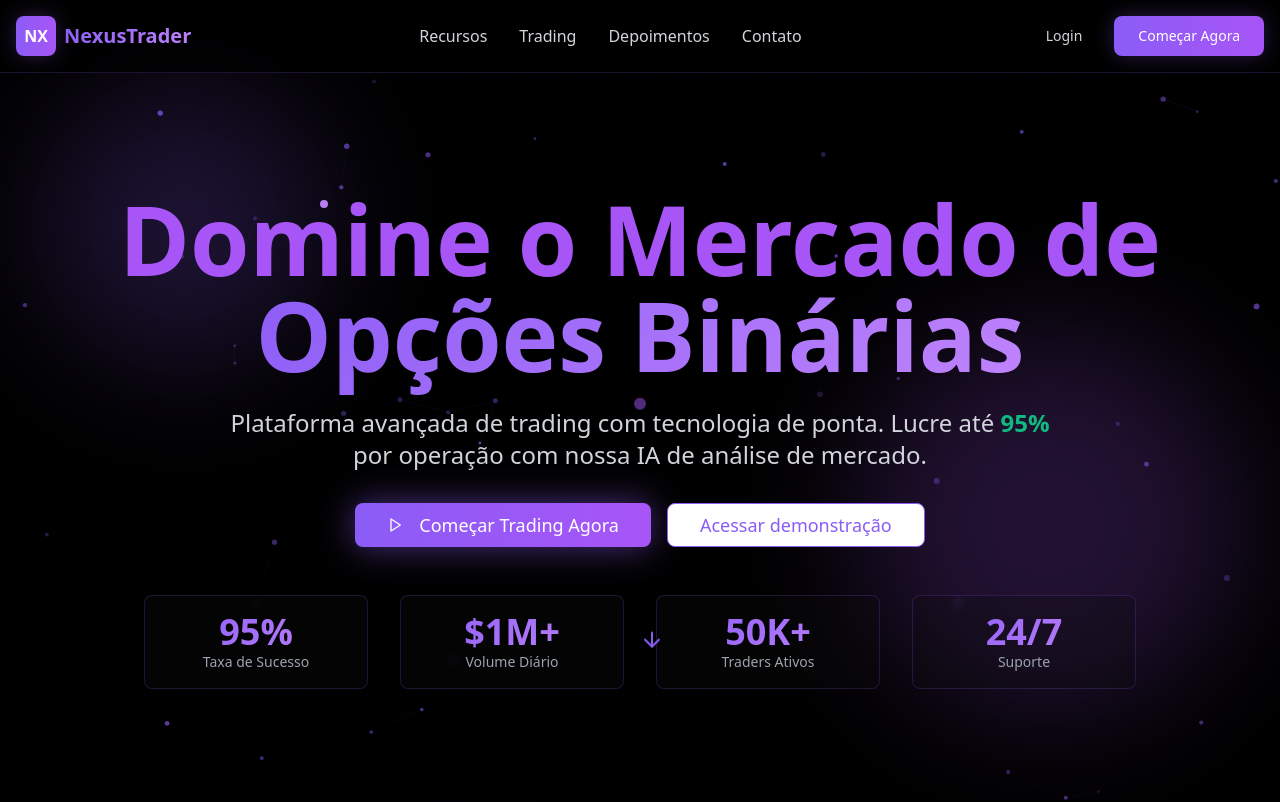
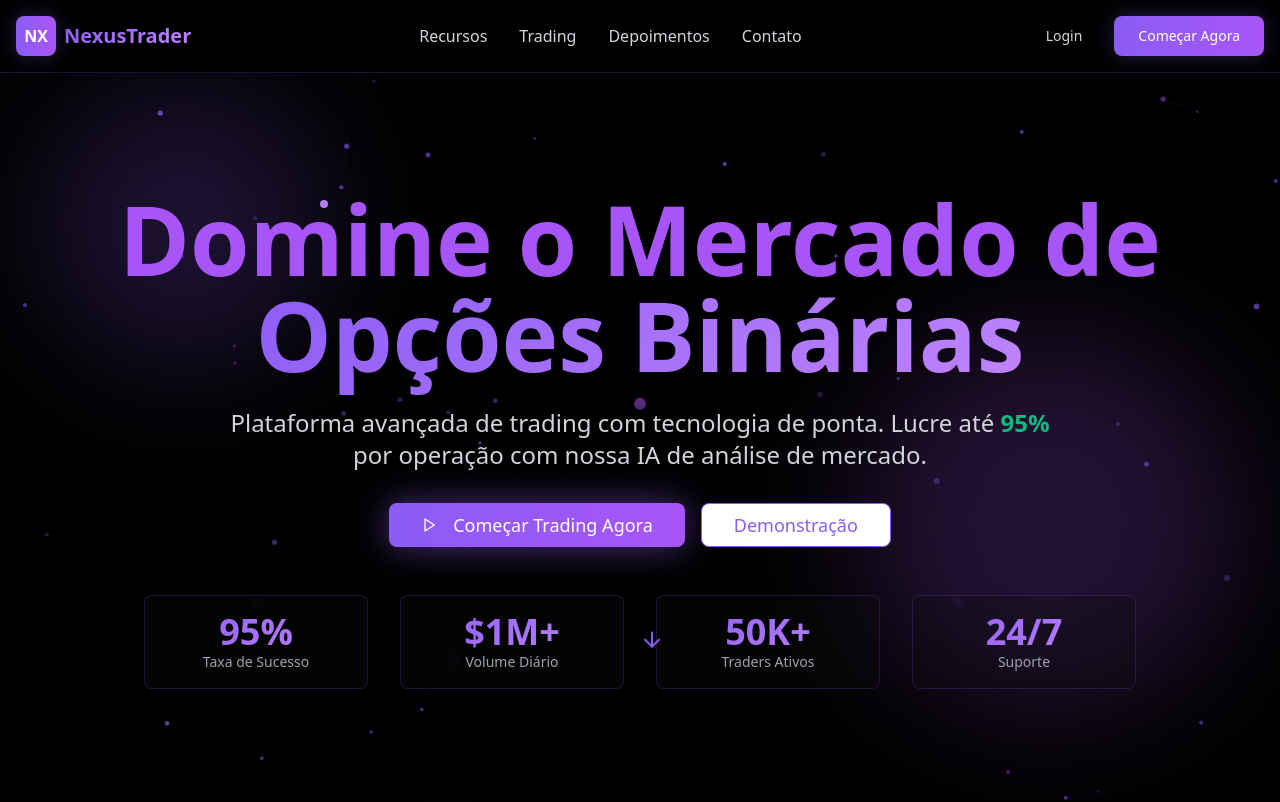
Before and after one commit to newlukao/purple-trading-nexus, a React (Vite) app: page / in a window 1280 px wide. Shown: the top 802 px of the page. Built offline with nearby package versions, Linux system fonts and the light colour scheme.

Commit message:
Refactor: Replace "Acessar demonstração" with "Demonstração"
Replaces the button text "Acessar demonstração" with "Demonstração" in the Hero component.

```diff
--- a/src/components/Hero.tsx
+++ b/src/components/Hero.tsx
@@ -53,7 +53,7 @@ const Hero = () => {
               variant="outline"
               className="w-full sm:w-auto border-trading-primary text-trading-primary hover:bg-trading-primary hover:text-white px-6 md:px-8 py-3 md:py-4 text-base md:text-lg rounded-lg transition-all duration-300 transform hover:scale-105"
             >
-              Acessar demonstração
+              Demonstração
             </Button>
           </div>
 
```
